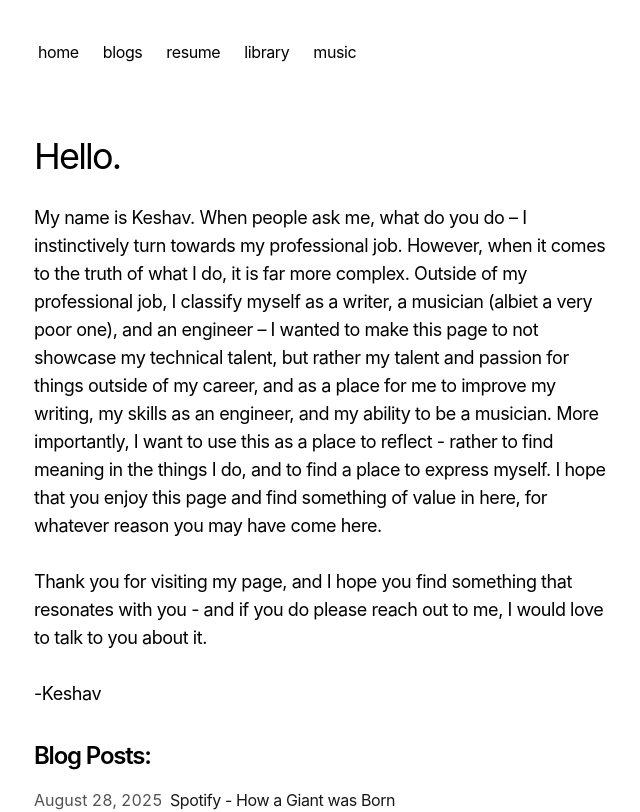
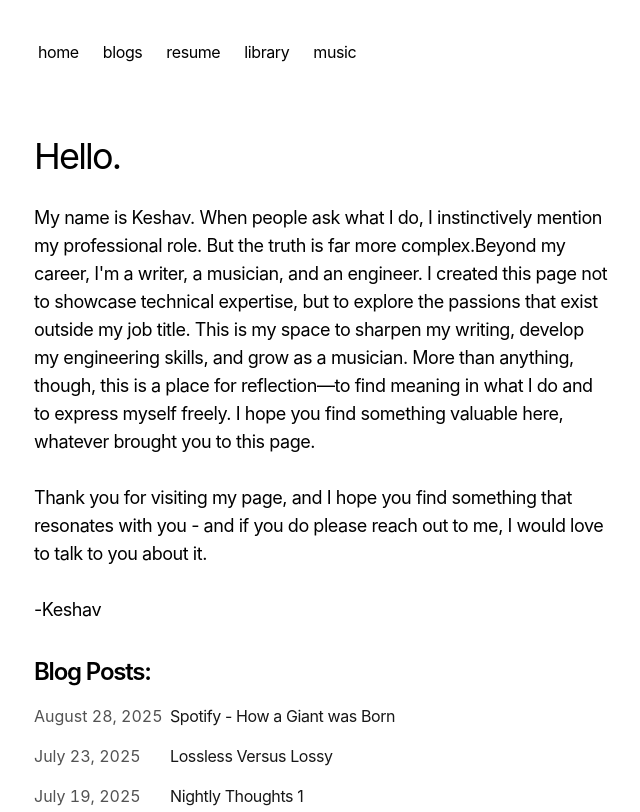
Before and after one commit to keshavraghavan/portfolio-blog, a Next.js app: page / in a window 1280 px wide. Shown: the top 812 px of the page, without its empty margins (318-958 px from the left). Built offline with nearby package versions, Linux system fonts and the light colour scheme.

Commit message:
Refactor personal introduction on page
Revised personal introduction for clarity and conciseness.

```diff
--- a/app/page.tsx
+++ b/app/page.tsx
@@ -17,13 +17,13 @@ export default function Page() {
       <p className="mb-6 text-lg tracking-tight">
         <br />
 
-        My name is Keshav. When people ask me, what do you do – I instinctively turn towards my professional job.
-        However, when it comes to the truth of what I do, it is far more complex.
-        Outside of my professional job, I classify myself as a writer, a musician (albiet a very poor one), and an engineer –
-        I wanted to make this page to not showcase my technical talent, but rather my talent and passion for things outside of my career,
-        and as a place for me to improve my writing, my skills as an engineer, and my ability to be a musician. More importantly, I want to use this as
-        a place to reflect - rather to find meaning in the things I do, and to find a place to express myself.
-        I hope that you enjoy this page and find something of value in here, for whatever reason you may have come here.
+        My name is Keshav. When people ask what I do, I instinctively mention my professional role.
+        But the truth is far more complex.Beyond my career, I'm a writer, a musician, and an engineer.
+        I created this page not to showcase technical expertise, but to explore the passions that exist outside my job title.
+
+        This is my space to sharpen my writing, develop my engineering skills, and grow as a musician.
+        More than anything, though, this is a place for reflection—to find meaning in what I do and to express myself freely.
+        I hope you find something valuable here, whatever brought you to this page.
 
         {/* this is horrible, i need to recall how to add spacing without using breaks. */}
         <br /> <br />
```
